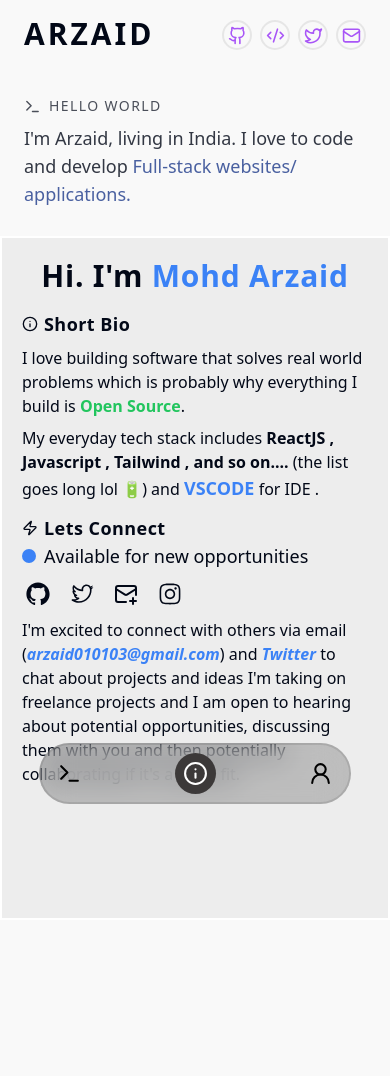
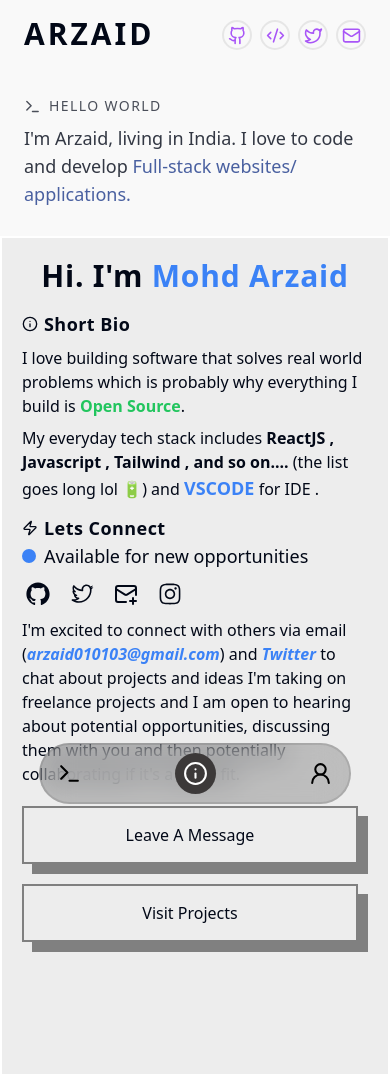
Before and after one commit to Mohd-Arzaid/my-portfolio, a React (Vite) app in the folder frontend/: page /about in a window 390 px wide. Before the commit the page ends 920 px from the top, so only its background shows below. Built offline with nearby package versions, Linux system fonts and the light colour scheme.

Commit message:
about page css update

```diff
--- a/frontend/src/components/About.jsx
+++ b/frontend/src/components/About.jsx
@@ -1,11 +1,12 @@
 import {  GitHubLogoIcon, InstagramLogoIcon, TwitterLogoIcon } from "@radix-ui/react-icons";
 import { Info, MailPlus, Zap } from "lucide-react";
 import { Separator } from "./ui/separator";
+import { Link } from "react-router-dom";
 // import { GitHubLogoIcon, InstagramLogoIcon, TwitterLogoIcon } from "@radix-ui/react-icons";
 
 const About = () => {
   return (
-    <div className="main-layout bg-[#EDEDED]  lg:mx-0 flex-1 border-2 border-white  lg:rounded-[1.5rem] pb-28 lg:mb-0 lg:h-[37rem] lg:overflow-auto">
+    <div className="main-layout bg-[#EDEDED]  lg:mx-0 flex-1 border-2 border-white  lg:rounded-[1.5rem] pb-28 lg:pb-0 lg:mb-0 lg:h-[37rem] lg:overflow-auto">
       <main className="m-5 md:m-8">
         <h1 className="text-3xl lg:text-4xl text-center font-bold tracking-wide">
           Hi. I&apos;m{" "}
@@ -120,37 +121,15 @@ const About = () => {
           fit.
         </p>
 
-        {/* <div className="text-md lg:text-xl mt-3 whitespace-break-spaces font-normal">
-          <span>
-            <div className="flex items-center justify-between">
-              <h3 className="font-semibold tracking-wide text-md md:text-xl">
-                Full Stack Developer
-              </h3>
-              <div className="flex items-center justify-between gap-1 md:gap-2 font-semibold text-xs md:text-sm italic">
-                <p className="text-gray-500">June 2024 - Jan 2024</p>
-                <p className="md:flex hidden text-gray-500">KGI Services, New Delhi</p>
-              </div>
-            </div>
-            <ul className="list-disc list-inside mt-2 md:mt-3">
-              <li>
-                Built a fully responsive website using MERN stack with dynamic
-                content and UI/UX friendly.
-              </li>
-              <li>
-                Integrated career page for job search, applications, and
-                location filters.
-              </li>
-              <li>
-                Managed the backend system integration and dynamic content
-                updates through an admin dashboard.
-              </li>
-              <li>
-                Developed custom dashboards for affiliate marketing and email
-                marketing.
-              </li>
-            </ul>
-          </span>
-        </div>  */}
+        <div className="flex justify-center flex-wrap gap-5 md:gap-8 items-center mt-5 md:mt-9">
+                    <Link href={"/#contact"} className="loadmorebtn flex justify-center items-center">
+                        Leave A Message
+                    </Link>
+                    <Link href={"/projects"} className="loadmorebtn flex justify-center items-center">
+                        Visit Projects
+                    </Link>
+                </div>
+
       </main>
     </div>
   );
--- a/frontend/src/index.css
+++ b/frontend/src/index.css
@@ -165,7 +165,7 @@ body {
 
   .loadmorebtn {
       padding: 15px;
-      width: 80%;
+      width: 100%;
   }
 
 
```
